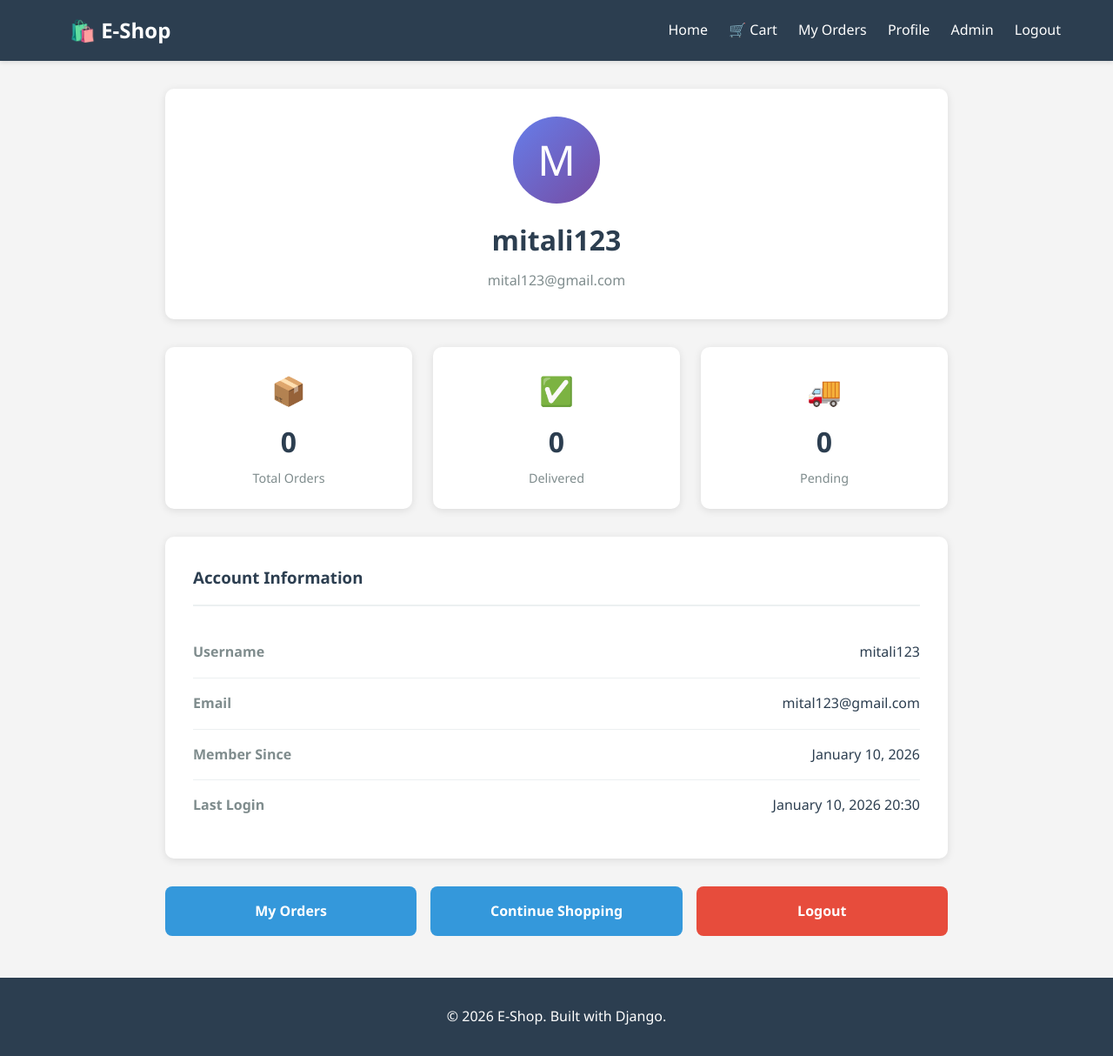
After one commit to mitalidas125/ecommerce-platform, a Django app: page /accounts/profile/ in a window 1280 px wide. The commit adds this page. Shown: the whole page at 87% size. Run offline with Django 5.2, Linux system fonts and the light colour scheme; a user stored in the database is signed in; data that the repository does not hold is empty.

Commit message:
Fix profile view, add users urls and forms

```diff
--- a/ecommerce/urls.py
+++ b/ecommerce/urls.py
@@ -25,8 +25,8 @@ urlpatterns = [
     path('', include('products.urls')),
     path('cart/', include('cart.urls')),
     path('orders/', include('orders.urls')),
+    path('accounts/', include('users.urls')),
 ]
-
 
 if settings.DEBUG:
     urlpatterns += static(settings.MEDIA_URL, document_root=settings.MEDIA_ROOT)
--- a/templates/base.html
+++ b/templates/base.html
@@ -97,9 +97,14 @@
             </a>
             {% if user.is_authenticated %}
                 <a href="{% url 'orders:order_list' %}">My Orders</a>
-                <a href="{% url 'admin:index' %}">Admin</a>
+                <a href="{% url 'users:profile' %}">Profile</a>
+                {% if user.is_staff %}
+                    <a href="{% url 'admin:index' %}">Admin</a>
+                {% endif %}
+                <a href="{% url 'users:logout' %}">Logout</a>
             {% else %}
-                <a href="#">Login</a>
+                <a href="{% url 'users:login' %}">Login</a>
+                <a href="{% url 'users:signup' %}">Sign Up</a>
             {% endif %}
         </div>
     </div>
--- /dev/null
+++ b/templates/users/profile.html
@@ -0,0 +1,213 @@
+{% extends 'base.html' %}
+
+{% block title %}My Profile - E-Shop{% endblock %}
+
+{% block extra_css %}
+<style>
+    .profile-container {
+        max-width: 900px;
+        margin: 2rem auto;
+    }
+
+    .profile-header {
+        background: white;
+        padding: 2rem;
+        border-radius: 10px;
+        box-shadow: 0 2px 10px rgba(0,0,0,0.1);
+        margin-bottom: 2rem;
+        text-align: center;
+    }
+
+    .profile-avatar {
+        width: 100px;
+        height: 100px;
+        background: linear-gradient(135deg, #667eea 0%, #764ba2 100%);
+        border-radius: 50%;
+        display: flex;
+        align-items: center;
+        justify-content: center;
+        color: white;
+        font-size: 3rem;
+        margin: 0 auto 1rem;
+    }
+
+    .profile-header h2 {
+        color: #2c3e50;
+        margin-bottom: 0.5rem;
+        font-size: 2rem;
+    }
+
+    .profile-email {
+        color: #7f8c8d;
+    }
+
+    .profile-stats {
+        display: grid;
+        grid-template-columns: repeat(3, 1fr);
+        gap: 1.5rem;
+        margin-bottom: 2rem;
+    }
+
+    .stat-card {
+        background: white;
+        padding: 1.5rem;
+        border-radius: 10px;
+        box-shadow: 0 2px 10px rgba(0,0,0,0.1);
+        text-align: center;
+    }
+
+    .stat-icon {
+        font-size: 2rem;
+        margin-bottom: 0.5rem;
+    }
+
+    .stat-value {
+        font-size: 2rem;
+        font-weight: bold;
+        color: #2c3e50;
+        margin-bottom: 0.3rem;
+    }
+
+    .stat-label {
+        color: #7f8c8d;
+        font-size: 0.9rem;
+    }
+
+    .profile-info {
+        background: white;
+        padding: 2rem;
+        border-radius: 10px;
+        box-shadow: 0 2px 10px rgba(0,0,0,0.1);
+        margin-bottom: 2rem;
+    }
+
+    .profile-info h3 {
+        color: #2c3e50;
+        margin-bottom: 1.5rem;
+        padding-bottom: 1rem;
+        border-bottom: 2px solid #ecf0f1;
+    }
+
+    .info-row {
+        display: flex;
+        justify-content: space-between;
+        padding: 1rem 0;
+        border-bottom: 1px solid #ecf0f1;
+    }
+
+    .info-row:last-child {
+        border-bottom: none;
+    }
+
+    .info-label {
+        color: #7f8c8d;
+        font-weight: 600;
+    }
+
+    .info-value {
+        color: #2c3e50;
+    }
+
+    .profile-actions {
+        display: flex;
+        gap: 1rem;
+    }
+
+    .btn-action {
+        flex: 1;
+        background: #3498db;
+        color: white;
+        border: none;
+        padding: 1rem;
+        border-radius: 8px;
+        text-decoration: none;
+        text-align: center;
+        transition: background 0.3s;
+        font-weight: 600;
+    }
+
+    .btn-action:hover {
+        background: #2980b9;
+    }
+
+    .btn-logout {
+        background: #e74c3c;
+    }
+
+    .btn-logout:hover {
+        background: #c0392b;
+    }
+
+    @media (max-width: 768px) {
+        .profile-stats {
+            grid-template-columns: 1fr;
+        }
+
+        .profile-actions {
+            flex-direction: column;
+        }
+    }
+</style>
+{% endblock %}
+
+{% block content %}
+<div class="profile-container">
+    <div class="profile-header">
+        <div class="profile-avatar">
+            {{ user.username|slice:":1"|upper }}
+        </div>
+        <h2>{{ user.username }}</h2>
+        <p class="profile-email">{{ user.email }}</p>
+    </div>
+
+    <div class="profile-stats">
+        <div class="stat-card">
+            <div class="stat-icon">📦</div>
+            <div class="stat-value">{{ total_orders }}</div>
+            <div class="stat-label">Total Orders</div>
+        </div>
+
+        <div class="stat-card">
+            <div class="stat-icon">✅</div>
+            <div class="stat-value">{{ delivered_orders }}</div>
+            <div class="stat-label">Delivered</div>
+        </div>
+
+        <div class="stat-card">
+            <div class="stat-icon">🚚</div>
+            <div class="stat-value">{{ pending_orders }}</div>
+            <div class="stat-label">Pending</div>
+        </div>
+    </div>
+
+    <div class="profile-info">
+        <h3>Account Information</h3>
+
+        <div class="info-row">
+            <span class="info-label">Username</span>
+            <span class="info-value">{{ user.username }}</span>
+        </div>
+
+        <div class="info-row">
+            <span class="info-label">Email</span>
+            <span class="info-value">{{ user.email }}</span>
+        </div>
+
+        <div class="info-row">
+            <span class="info-label">Member Since</span>
+            <span class="info-value">{{ user.date_joined|date:"F d, Y" }}</span>
+        </div>
+
+        <div class="info-row">
+            <span class="info-label">Last Login</span>
+            <span class="info-value">{{ user.last_login|date:"F d, Y H:i" }}</span>
+        </div>
+    </div>
+
+    <div class="profile-actions">
+        <a href="{% url 'orders:order_list' %}" class="btn-action">My Orders</a>
+        <a href="{% url 'products:product_list' %}" class="btn-action">Continue Shopping</a>
+        <a href="{% url 'users:logout' %}" class="btn-action btn-logout">Logout</a>
+    </div>
+</div>
+{% endblock %}
--- /dev/null
+++ b/users/urls.py
@@ -0,0 +1,11 @@
+from django.urls import path
+from . import views
+
+app_name = 'users'
+
+urlpatterns = [
+    path('signup/', views.signup_view, name='signup'),
+    path('login/', views.login_view, name='login'),
+    path('logout/', views.logout_view, name='logout'),
+    path('profile/', views.profile_view, name='profile'),
+]
--- a/users/views.py
+++ b/users/views.py
@@ -1,3 +1,79 @@
-from django.shortcuts import render
+from django.shortcuts import render, redirect
+from django.contrib.auth import login, logout, authenticate
+from django.contrib.auth.decorators import login_required
+from django.contrib import messages
+from .forms import SignUpForm, LoginForm
 
-# Create your views here.
+# ------------------------
+# SIGNUP VIEW
+# ------------------------
+def signup_view(request):
+    if request.user.is_authenticated:
+        return redirect('products:product_list')
+
+    if request.method == 'POST':
+        form = SignUpForm(request.POST)
+        if form.is_valid():
+            user = form.save()
+            login(request, user)
+            messages.success(request, f'Welcome {user.username}! Your account has been created.')
+            return redirect('products:product_list')
+    else:
+        form = SignUpForm()
+
+    return render(request, 'users/signup.html', {'form': form})
+
+# ------------------------
+# LOGIN VIEW
+# ------------------------
+def login_view(request):
+    if request.user.is_authenticated:
+        return redirect('products:product_list')
+
+    if request.method == 'POST':
+        form = LoginForm(request, data=request.POST)
+        if form.is_valid():
+            username = form.cleaned_data.get('username')
+            password = form.cleaned_data.get('password')
+            user = authenticate(username=username, password=password)
+            if user is not None:
+                login(request, user)
+                messages.success(request, f'Welcome back, {username}!')
+                next_url = request.GET.get('next', 'products:product_list')
+                return redirect(next_url)
+            else:
+                messages.error(request, 'Invalid username or password.')
+    else:
+        form = LoginForm()
+
+    return render(request, 'users/login.html', {'form': form})
+
+# ------------------------
+# LOGOUT VIEW
+# ------------------------
+@login_required
+def logout_view(request):
+    logout(request)
+    messages.info(request, 'You have been logged out.')
+    return redirect('products:product_list')
+
+# ------------------------
+# PROFILE VIEW
+# ------------------------
+@login_required
+def profile_view(request):
+    user = request.user
+
+    # Orders counts
+    total_orders = user.orders.count()
+    delivered_orders = user.orders.filter(status='delivered').count()
+    pending_orders = user.orders.filter(status='pending').count()
+
+    context = {
+        'user': user,
+        'total_orders': total_orders,
+        'delivered_orders': delivered_orders,
+        'pending_orders': pending_orders,
+    }
+
+    return render(request, 'users/profile.html', context)
```
Also changed, not shown: templates/users/login.html (added, +163 -0 lines), templates/users/signup.html (added, +189 -0 lines), users/forms.py (added, +50 -0 lines), db.sqlite3 (deleted).
